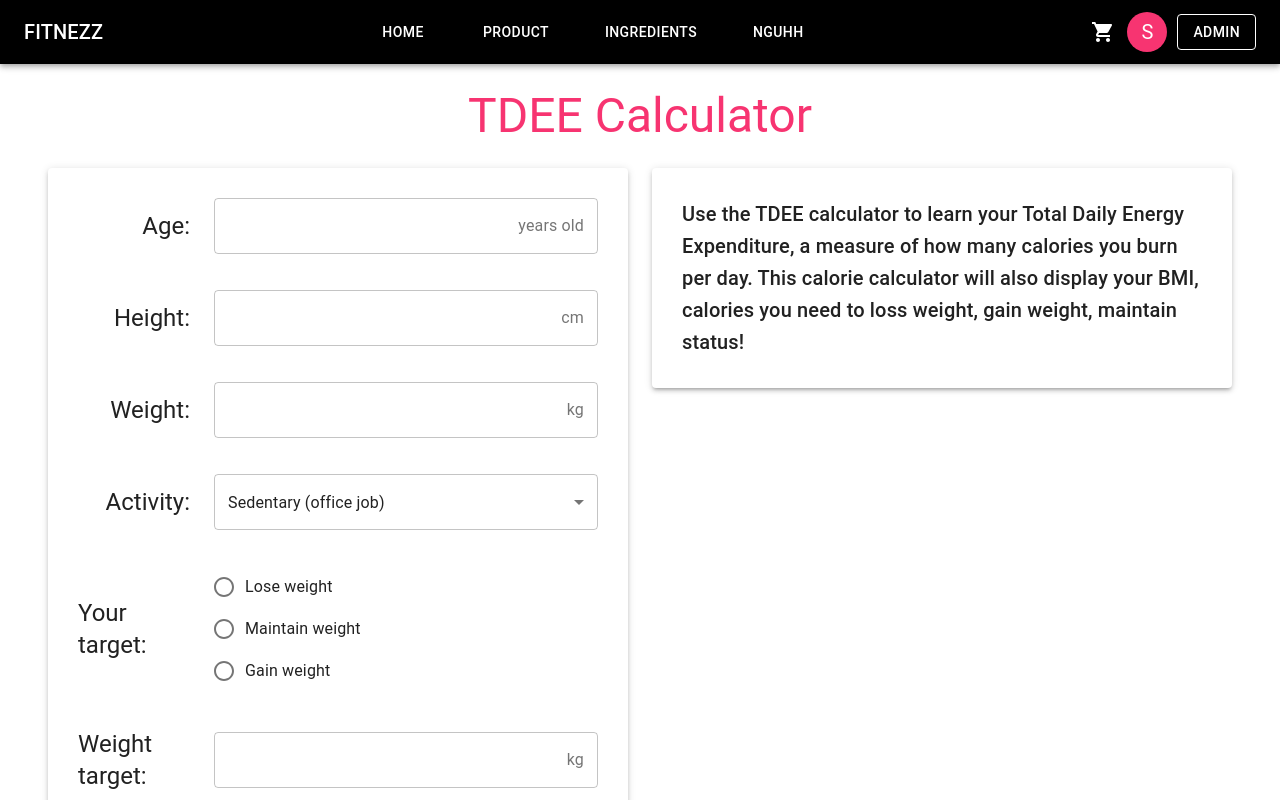
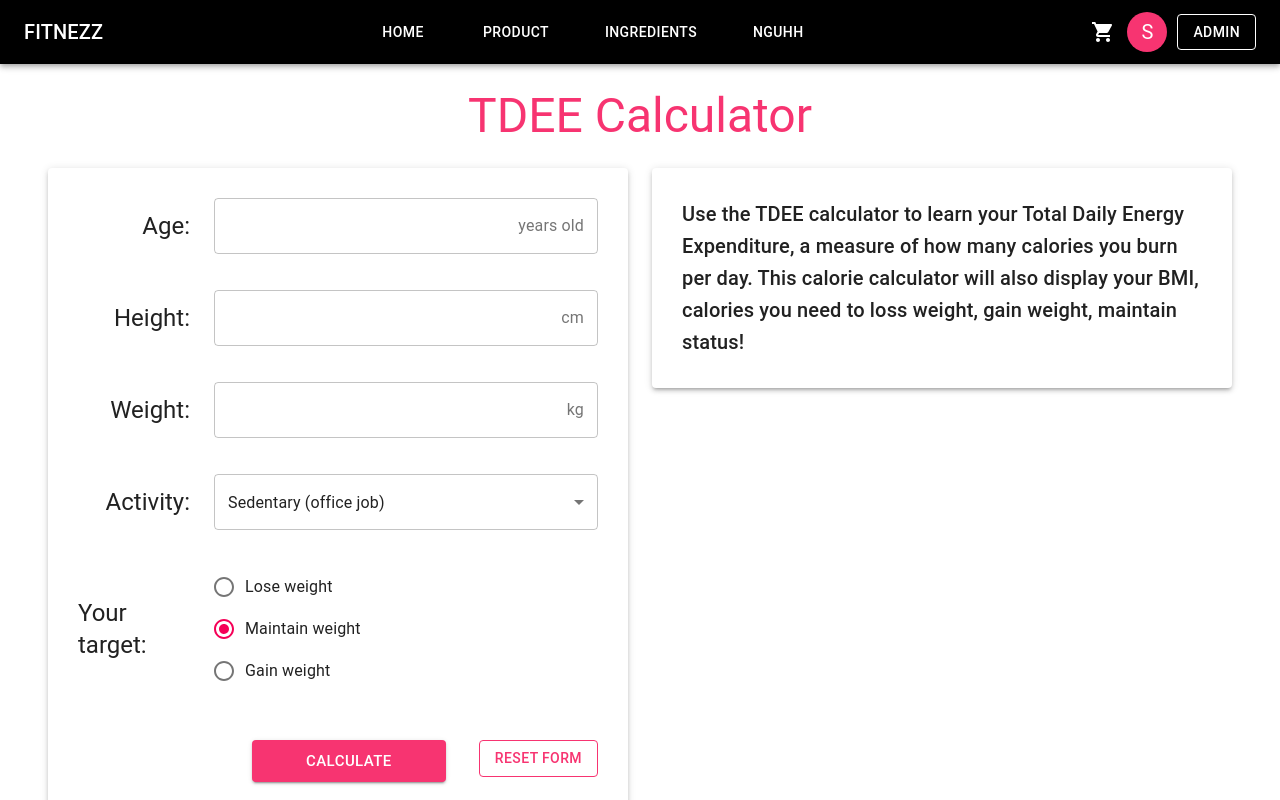
Before and after one commit to tuongnc-0401/Fitnezz, a React (Create React App) app in the folder frontend/: page /calculator in a window 1280 px wide. Shown: the top 800 px of the page. Built offline with nearby package versions, Linux system fonts and the light colour scheme; sample sign-in values are in the browser's storage.

Commit message:
update calculator

```diff
--- a/frontend/src/component/Calculator/Calculator.jsx
+++ b/frontend/src/component/Calculator/Calculator.jsx
@@ -10,12 +10,33 @@ import {
   RadioGroup,
   FormControlLabel,
   Radio,
+  Button,
 } from "@material-ui/core";
 import React from "react";
+import { useState } from "react";
 import useStyles from "./styles.js";
 
 const Calculator = () => {
   const classes = useStyles();
+  const initialState = {
+    age: "",
+    height: "",
+    weight: "",
+    activity: "1.2",
+    target: "1",
+    weightTarget: "",
+    speed: "",
+  };
+  const [dataForm, setDataForm] = useState(initialState);
+  const handleOnChange = (e) => {
+    setDataForm({ ...dataForm, [e.target.name]: e.target.value });
+  };
+  const handleOnSubmit = () => {
+    console.log(dataForm);
+  };
+  const resetForm = () => {
+    setDataForm(initialState);
+  };
   return (
     <div>
       <Box mr={6} ml={6} mt={3}>
@@ -52,7 +73,9 @@ const Calculator = () => {
                     </Grid>
                     <Grid item sm="12" md="9">
                       <OutlinedInput
-                        id="outlined-adornment-weight"
+                        name="age"
+                        value={dataForm.age}
+                        onChange={handleOnChange}
                         endAdornment={
                           <InputAdornment position="end">
                             years old
@@ -82,7 +105,9 @@ const Calculator = () => {
                     </Grid>
                     <Grid item sm="12" md="9">
                       <OutlinedInput
-                        id="outlined-adornment-weight"
+                        name="height"
+                        value={dataForm.height}
+                        onChange={handleOnChange}
                         endAdornment={
                           <InputAdornment position="end">cm</InputAdornment>
                         }
@@ -109,7 +134,9 @@ const Calculator = () => {
                     </Grid>
                     <Grid item sm="12" md="9">
                       <OutlinedInput
-                        id="outlined-adornment-weight"
+                        name="weight"
+                        value={dataForm.weight}
+                        onChange={handleOnChange}
                         endAdornment={
                           <InputAdornment position="end">kg</InputAdornment>
                         }
@@ -140,6 +167,8 @@ const Calculator = () => {
                         <Select
                           native
                           name="activity"
+                          value={dataForm.activity}
+                          onChange={handleOnChange}
                           // value={state.age}
                           // onChange={handleChange}
                         >
@@ -180,7 +209,8 @@ const Calculator = () => {
                       <FormControl component="fieldset">
                         <RadioGroup
                           name="target"
-                          // value={value} onChange={handleChange}
+                          value={dataForm.target}
+                          onChange={handleOnChange}
                         >
                           <FormControlLabel
                             value="0"
@@ -203,8 +233,8 @@ const Calculator = () => {
                   </Grid>
                 </Box>
                 {/* END ONE INPUT */}
-
-                {/* One Input */}
+                {dataForm.target !== "1" && (
+                  <div>
                     <Box mb={3}>
                       <Grid container spacing={3} alignItems="center">
                         <Grid
@@ -221,7 +251,9 @@ const Calculator = () => {
                         </Grid>
                         <Grid item sm="12" md="9">
                           <OutlinedInput
-                        id="outlined-adornment-weight"
+                            name="weightTarget"
+                            value={dataForm.weightTarget}
+                            onChange={handleOnChange}
                             endAdornment={
                               <InputAdornment position="end">kg</InputAdornment>
                             }
@@ -230,10 +262,7 @@ const Calculator = () => {
                         </Grid>
                       </Grid>
                     </Box>
-                {/* END ONE INPUT */}
-
-                {/* One Input */}
-                <Box mb={3}>
+                    <Box>
                       <Grid container spacing={3} alignItems="center">
                         <Grid
                           className={classes.title}
@@ -251,6 +280,8 @@ const Calculator = () => {
                           <FormControl component="fieldset">
                             <RadioGroup
                               name="speed"
+                              value={dataForm.speed}
+                              onChange={handleOnChange}
                               // value={value} onChange={handleChange}
                             >
                               <FormControlLabel
@@ -273,7 +304,64 @@ const Calculator = () => {
                         </Grid>
                       </Grid>
                     </Box>
-                {/* END ONE INPUT */}
+                  </div>
+                )}
+
+                {/* BTN GROUP */}
+                <Box>
+                  <Grid container>
+                    <Grid
+                      item
+                      sm="12"
+                      md="7"
+                      container
+                      justifyContent="flex-end"
+                      className={classes.btnGroup}
+                    >
+                      <Box mt={3}>
+                        <Grid item>
+                          <Button
+                            onClick={handleOnSubmit}
+                            size="large"
+                            variant="contained"
+                            style={{
+                              backgroundColor: "#f73471",
+                              color: "white",
+                              width: "150%",
+                            }}
+                          >
+                            Calculate
+                          </Button>
+                        </Grid>
+                      </Box>
+                    </Grid>
+
+                    <Grid
+                      item
+                      sm="12"
+                      md="5"
+                      container
+                      justifyContent="flex-end"
+                    >
+                      <Box mt={3}>
+                        <Grid item>
+                          <Button
+                            onClick={resetForm}
+                            variant="outlined"
+                            style={{
+                              color: "#f73471",
+                              borderColor: "#f73471",
+                              backgroundColor: "white",
+                            }}
+                          >
+                            Reset form
+                          </Button>
+                        </Grid>
+                      </Box>
+                    </Grid>
+                  </Grid>
+                </Box>
+                {/* END BTN */}
               </Paper>
             </Box>
           </Grid>
--- a/frontend/src/component/Calculator/styles.js
+++ b/frontend/src/component/Calculator/styles.js
@@ -6,6 +6,11 @@ export default makeStyles((theme) => ({
             justifyContent: "flex-start"
         }
     },
+    btnGroup: {
+        [theme.breakpoints.down('sm')]: {
+            justifyContent: "center"
+        }
+    },
 
 
 }))
```
Lines whose indentation alone changed are shown as unchanged.
